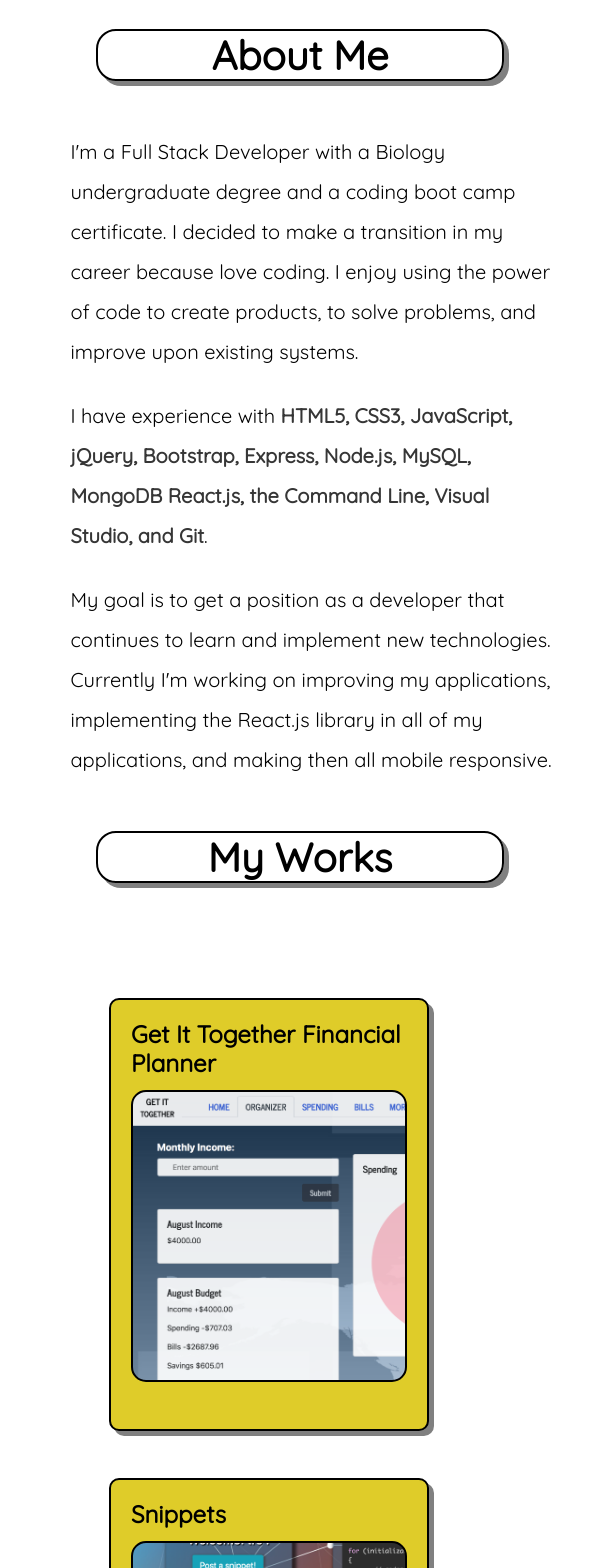
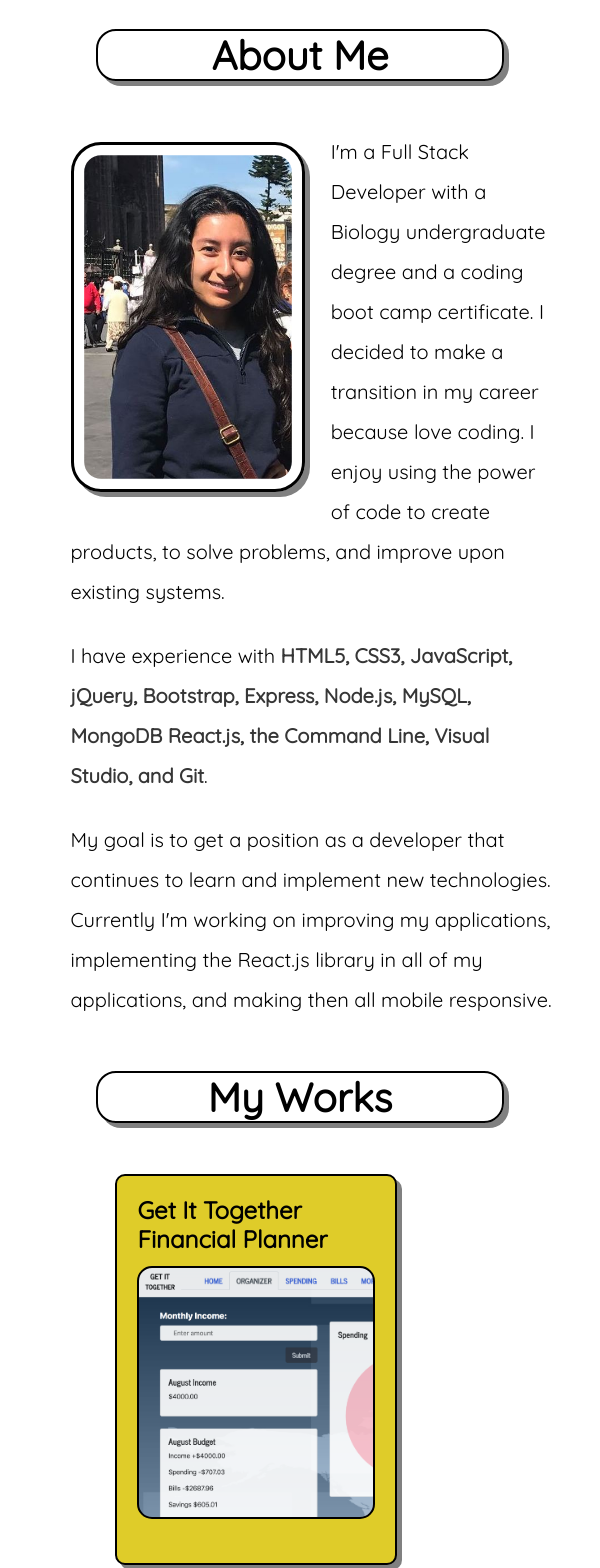
Before and after one commit to lhernandez5/PortfolioApp, a React (Create React App) app in the folder client/: page / in a window 600 px wide. Shown: the part 540-2108 px from the top of the page. Built offline with nearby package versions, Linux system fonts and the light colour scheme.

Commit message:
modified media queries

```diff
--- a/client/src/components/Card/Card.css
+++ b/client/src/components/Card/Card.css
@@ -73,43 +73,18 @@
 .vertical.flip-container:hover .front {
   transform: rotateX(180deg);
 }
-/* @media screen and (max-width: 375px) {
-  .card {
-    background-color: rgb(223, 204, 41);
-    box-shadow: 5px 5px gray;
-    border: 2px solid black;
-    border-radius: 10px;
-    margin: 0% 2% 0% 20%;
-  }
-} */
+
 @media screen and (max-width: 640px) {
   .card {
-    background-color: rgb(223, 204, 41);
     margin: 20% 0% 40% 0%;
-    box-shadow: 5px 5px gray;
-    border: 2px solid black;
-    border-radius: 10px;
   }
 }
 
 @media screen and (max-width: 768px) {
   .card {
-    background-color: rgb(223, 204, 41);
-    /* margin: 0% 2% 0% 2%; */
-    box-shadow: 5px 5px gray;
-    border: 2px solid black;
-    border-radius: 10px;
+    margin: 0% 10% 2% 2%;
   }
   .cardAndFlipper {
     margin-left: 20%;
   }
 }
-
-@media screen and (max-width: 980px) {
-  .card {
-    background-color: rgb(223, 204, 41);
-    box-shadow: 5px 5px gray;
-    border: 2px solid black;
-    border-radius: 10px;
-  }
-}
--- a/client/src/components/Container/Container.js
+++ b/client/src/components/Container/Container.js
@@ -6,7 +6,6 @@ import { Col, Row, Wrapper } from "../../components/Grid";
 import Footer from "../Footer/index.js";
 import Header from "../Header/Header.js";
 import Button from "../Button/Button.js";
-// import Picture from "../Picture/Picture.js";
 import "./Container.css";
 
 class Container extends Component {
@@ -17,9 +16,6 @@ class Container extends Component {
         <Wrapper>
           <Header>About Me</Header>
           <Row>
-            {/* <Col size="12">
-              <Picture />
-              </Col> */}
             <Col size="12">
               <Intro />
             </Col>
--- a/client/src/components/Intro/Intro.css
+++ b/client/src/components/Intro/Intro.css
@@ -5,3 +5,63 @@
   font-family: "Quicksand", sans-serif;
   line-height: 2;
 }
+
+.picture {
+  margin: 0% 5% 5% 5%;
+  height: 300px;
+  max-width: 20%;
+  border-radius: 30px;
+  border: 3px solid black;
+  box-shadow: 5px 5px gray;
+  display: inline-block;
+  float: left;
+}
+
+@media (min-width: 320px) {
+  .picture {
+    height: 350px !important;
+    max-width: 70%;
+    padding: 2%;
+    margin: 5% 15% 5% 15% !important;
+  }
+}
+
+@media (min-width: 360px) {
+  .picture {
+    padding: 2%;
+    margin: 13%;
+  }
+}
+
+@media (min-width: 375px) {
+  .picture {
+    height: 350px;
+    max-width: 70%;
+    padding: 2%;
+    margin: 13%;
+  }
+}
+
+@media (min-width: 414px) {
+  .picture {
+    height: 390px;
+    max-width: 70%;
+    padding: 2%;
+    margin: 13%;
+  }
+}
+
+@media screen and (max-width: 640px) {
+  .picture {
+    height: 600px;
+    max-width: 70%;
+    margin: 13%;
+  }
+}
+
+@media screen and (max-width: 1024px) {
+  .picture {
+    padding: 2%;
+    margin: 2% 5% 2% 5% !important;
+  }
+}
--- a/client/src/components/Intro/Intro.js
+++ b/client/src/components/Intro/Intro.js
@@ -1,8 +1,17 @@
 import React from "react";
 import "./Intro.css";
 
+
 const Intro = () => (
-  <div>
+  <div className="introDiv">
+  <img
+    src={
+        process.env.PUBLIC_URL + "/images/luzhernandez.png" ||
+        "https://placehold.it/300x300"
+      }
+    className="picture"
+    alt="Luz Hernandez"
+  />
     <p className="intro">
       I'm a Full Stack Developer with a Biology undergraduate degree and a
       coding boot camp certificate. I decided to make a transition in my career
--- a/client/src/components/Picture/index.js
+++ /dev/null
@@ -1 +0,0 @@
-export {default} from "./Picture.js";
```
Also changed, not shown: client/src/components/Picture/Picture.css (deleted, +0 -33 lines), client/src/components/Picture/Picture.js (deleted, +0 -15 lines).
